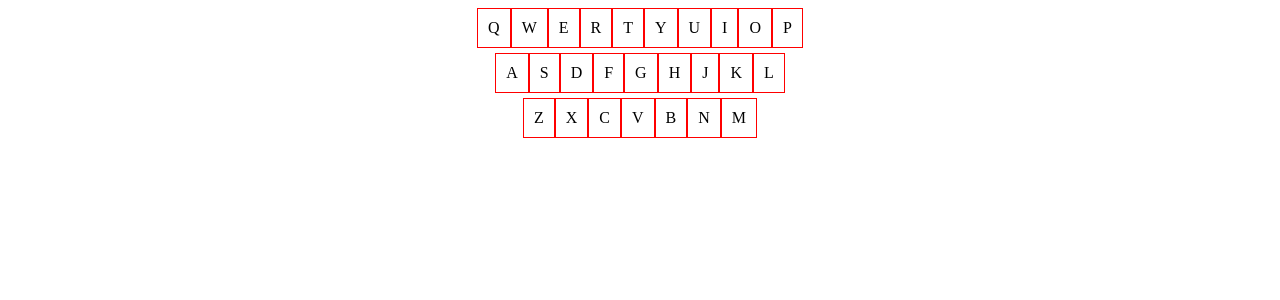
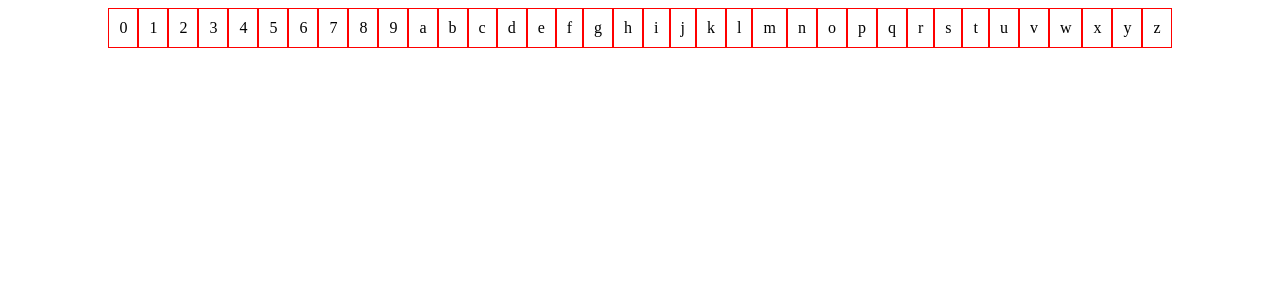
Before and after one commit to MikaelSkoglund/keyboard-minefield, a Next.js app: page / in a window 1280 px wide. Shown: the top 300 px of the page. Built offline with nearby package versions, Linux system fonts and the light colour scheme.

Commit message:
start on something fantastic

```diff
--- a/components/Keyboard.js
+++ b/components/Keyboard.js
@@ -1,45 +1,35 @@
-const Keyboard = () => (
-  <div className="keyboard">
-    <div className="keyboardRow">   <span className="key">Q</span>
-    <span className="key">W</span>
-    <span className="key">E</span>
-    <span className="key">R</span>
-    <span className="key">T</span>
-    <span className="key">Y</span>
-    <span className="key">U</span>
-    <span className="key">I</span>
-    <span className="key">O</span>
-    <span className="key">P</span>
+import keys from './keyCodes';
+import Key from './Key';
 
-    </div>
-    <div className="keyboardRow">   <span className="key">A</span>
-    <span className="key">S</span>
-    <span className="key">D</span>
-    <span className="key">F</span>
-    <span className="key">G</span>
-    <span className="key">H</span>
-    <span className="key">J</span>
-    <span className="key">K</span>
-    <span className="key">L</span>
+const Keyboard = () => {
+    let pressedKey = null;
 
-    </div>
-    <div className="keyboardRow">   <span className="key">Z</span>
-    <span className="key">X</span>
-    <span className="key">C</span>
-    <span className="key">V</span>
-    <span className="key">B</span>
-    <span className="key">N</span>
-    <span className="key">M</span>
+    const onKeyDown = e => {
+        pressedKey = e.key.toString();
+        console.log(pressedKey);
+    };
 
+    return (
+        <div className="keyboard" onKeyDown={onKeyDown} tabIndex="0">
+            <div className="keyboardRow">
+                {keys.map((obj, i) => {
+                    return pressedKey && pressedKey === obj.key ? (
+                        <Key isActive={true}>{obj.key}</Key>
+                    ) : (
+                        <Key isActive={false}>{obj.key}</Key>
+                    );
+                })}
             </div>
             <style jsx>{`
-      .keyboard{
+                .keyboard {
                     height: 100vh;
                 }
-      .keyboardRow { text-align:center }
-      .key { display:inline-block; border:1px solid red; padding:10px;margin-bottom:5px; }
+                .keyboardRow {
+                    text-align: center;
+                }
             `}</style>
         </div>
     );
+};
 
 export default Keyboard;
--- a/components/key.js
+++ b/components/key.js
@@ -0,0 +1,25 @@
+const Key = props => (
+    <div>
+        {props.isActive ? (
+            <span className="key active">{props.children}</span>
+        ) : (
+            <span className="key">{props.children}</span>
+        )}
+        <style jsx>{`
+            div {
+                display: inline-block;
+            }
+            .key {
+                display: inline-block;
+                border: 1px solid red;
+                padding: 10px;
+                margin-bottom: 5px;
+            }
+            .active {
+                background: yellowgreen;
+            }
+        `}</style>
+    </div>
+);
+
+export default Key;
--- a/components/keyCodes.js
+++ b/components/keyCodes.js
@@ -1,101 +1,104 @@
-var keys = {
-    backspace: 8,
-    tab: 9,
-    enter: 13,
-    shift: 16,
-    ctrl: 17,
-    alt: 18,
-    pausebreak: 19,
-    capslock: 20,
-    esc: 27,
-    space: 32,
-    pageup: 33,
-    pagedown: 34,
-    end: 35,
-    home: 36,
-    leftarrow: 37,
-    uparrow: 38,
-    rightarrow: 39,
-    downarrow: 40,
-    insert: 45,
-    delete: 46,
-    0: 48,
-    1: 49,
-    2: 50,
-    3: 51,
-    4: 52,
-    5: 53,
-    6: 54,
-    7: 55,
-    8: 56,
-    9: 57,
-    a: 65,
-    b: 66,
-    c: 67,
-    d: 68,
-    e: 69,
-    f: 70,
-    g: 71,
-    h: 72,
-    i: 73,
-    j: 74,
-    k: 75,
-    l: 76,
-    m: 77,
-    n: 78,
-    o: 79,
-    p: 80,
-    q: 81,
-    r: 82,
-    s: 83,
-    t: 84,
-    u: 85,
-    v: 86,
-    w: 87,
-    x: 88,
-    y: 89,
-    z: 90,
-    leftwindowkey: 91,
-    rightwindowkey: 92,
-    selectkey: 93,
-    numpad0: 96,
-    numpad1: 97,
-    numpad2: 98,
-    numpad3: 99,
-    numpad4: 100,
-    numpad5: 101,
-    numpad6: 102,
-    numpad7: 103,
-    numpad8: 104,
-    numpad9: 105,
-    multiply: 106,
-    add: 107,
-    subtract: 109,
-    decimalpoint: 110,
-    divide: 111,
-    f1: 112,
-    f2: 113,
-    f3: 114,
-    f4: 115,
-    f5: 116,
-    f6: 117,
-    f7: 118,
-    f8: 119,
-    f9: 120,
-    f10: 121,
-    f11: 122,
-    f12: 123,
-    numlock: 144,
-    scrolllock: 145,
-    semicolon: 186,
-    equalsign: 187,
-    comma: 188,
-    dash: 189,
-    period: 190,
-    forwardslash: 191,
-    graveaccent: 192,
-    openbracket: 219,
-    backslash: 220,
-    closebracket: 221,
-    singlequote: 222
-};
+const keys = [
+    // backspace: 8,
+    // tab: 9,
+    // enter: 13,
+    // shift: 16,
+    // ctrl: 17,
+    // alt: 18,
+    // pausebreak: 19,
+    // capslock: 20,
+    // esc: 27,
+    // space: 32,
+    // pageup: 33,
+    // pagedown: 34,
+    // end: 35,
+    // home: 36,
+    // leftarrow: 37,
+    // uparrow: 38,
+    // rightarrow: 39,
+    // downarrow: 40,
+    // insert: 45,
+    // delete: 46,
+    { key: '0', code: 48 },
+    { key: '1', code: 49 },
+    { key: '2', code: 50 },
+    { key: '3', code: 51 },
+    { key: '4', code: 52 },
+    { key: '5', code: 53 },
+    { key: '6', code: 54 },
+    { key: '7', code: 55 },
+    { key: '8', code: 56 },
+    { key: '9', code: 57 },
+    { key: 'a', code: 65 },
+    { key: 'b', code: 66 },
+    { key: 'c', code: 67 },
+    { key: 'd', code: 68 },
+    { key: 'e', code: 69 },
+    { key: 'f', code: 70 },
+    { key: 'g', code: 71 },
+    { key: 'h', code: 72 },
+    { key: 'i', code: 73 },
+    { key: 'j', code: 74 },
+    { key: 'k', code: 75 },
+    { key: 'l', code: 76 },
+    { key: 'm', code: 77 },
+    { key: 'n', code: 78 },
+    { key: 'o', code: 79 },
+    { key: 'p', code: 80 },
+    { key: 'q', code: 81 },
+    { key: 'r', code: 82 },
+    { key: 's', code: 83 },
+    { key: 't', code: 84 },
+    { key: 'u', code: 85 },
+    { key: 'v', code: 86 },
+    { key: 'w', code: 87 },
+    { key: 'x', code: 88 },
+    { key: 'y', code: 89 },
+    { key: 'z', code: 90 }
+];
+//,
+// leftwindowkey: 91,
+// rightwindowkey: 92,
+// selectkey: 93,
+// numpad0: 96,
+// numpad1: 97,
+// numpad2: 98,
+// numpad3: 99,
+// numpad4: 100,
+// numpad5: 101,
+// numpad6: 102,
+// numpad7: 103,
+// numpad8: 104,
+// numpad9: 105,
+// multiply: 106,
+// add: 107,
+// subtract: 109,
+// decimalpoint: 110,
+// divide: 111,
+// f1: 112,
+// f2: 113,
+// f3: 114,
+// f4: 115,
+// f5: 116,
+// f6: 117,
+// f7: 118,
+// f8: 119,
+// f9: 120,
+// f10: 121,
+// f11: 122,
+// f12: 123,
+// numlock: 144,
+// scrolllock: 145,
+// semicolon: 186,
+// equalsign: 187,
+// comma: 188,
+// dash: 189,
+// period: 190,
+// forwardslash: 191,
+// graveaccent: 192,
+// openbracket: 219,
+// backslash: 220,
+// closebracket: 221,
+// singlequote: 222
+
+export default keys;
```
Lines whose indentation alone changed are shown as unchanged.
